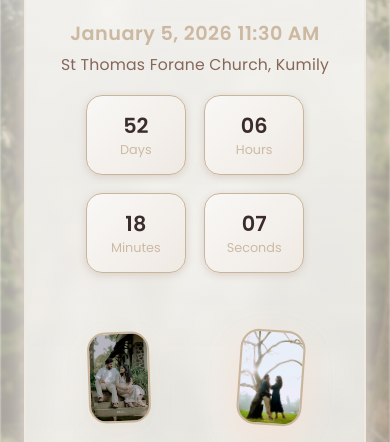
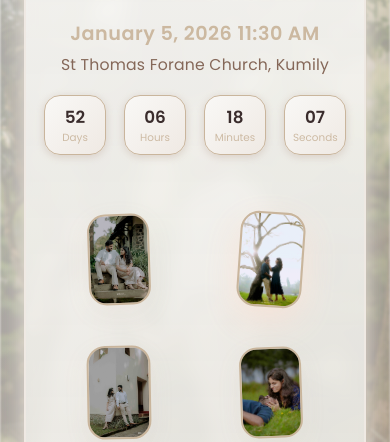
Before and after one commit to gladson-mathew/our-wedding, a plain HTML site: page index.html in a window 390 px wide. Shown: the part 210-652 px from the top of the page. Drawn offline with nearby package versions, Linux system fonts and the light colour scheme.

Commit message:
Add files via upload

```diff
--- a/index.html
+++ b/index.html
@@ -116,8 +116,18 @@
     }
     @media (max-width:520px){
       .card{padding:1.4rem}
-      .countdown{flex-wrap:wrap}
-      .countdown .unit{min-width:60px}
+      .countdown{flex-wrap:nowrap;overflow-x:unset;}
+      .countdown .unit{
+        min-width:44px;
+        padding:0.5rem 0.5rem;
+        font-size:0.95rem;
+      }
+      .countdown .num{
+        font-size:1.05rem;
+      }
+      .countdown .label{
+        font-size:0.65rem;
+      }
       .collage{gap:10px;}
     }
 
```
